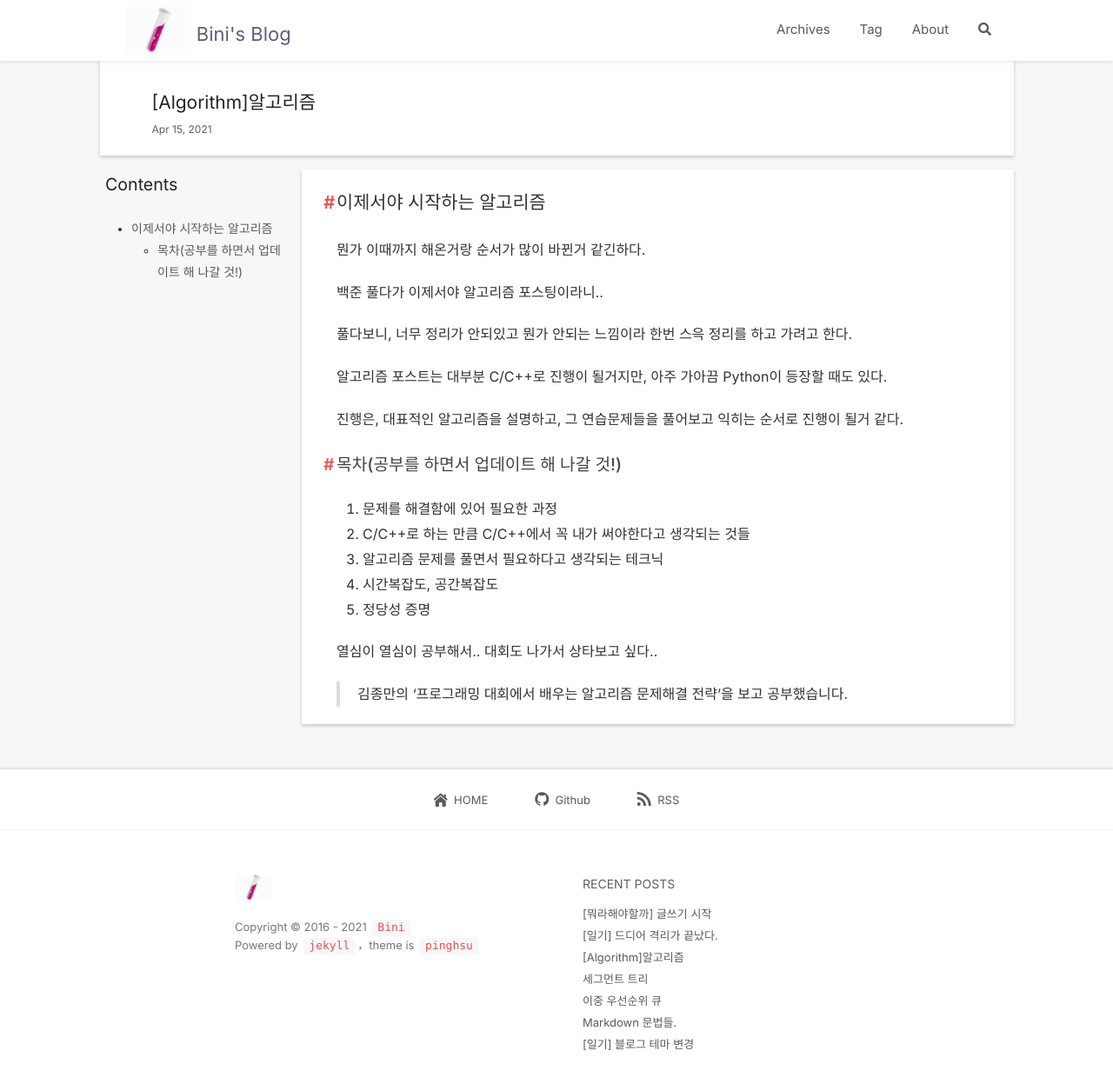
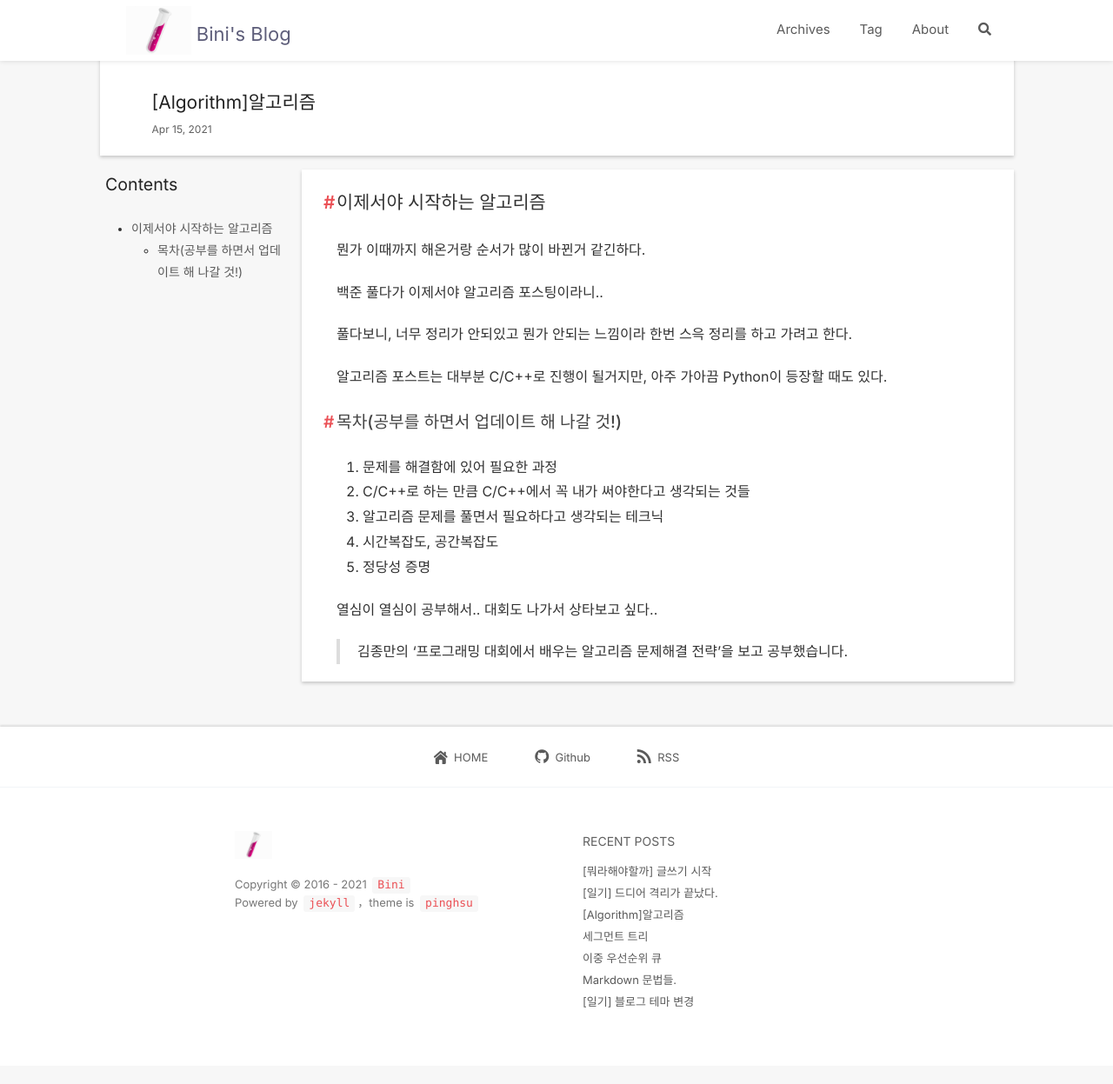
Before and after one commit to bini59/bini59.github.io, a Jekyll site: the page built from _posts/Algorithm/2021-04-13-Algorithm.md, in a window 1280 px wide and 1275 px high. Shown: the top 1247 px of the window at 87% size. Built offline with Jekyll 4.4.1, drawn with Linux system fonts in a browser that asks for light colours; nearby versions of some CDN libraries; comment, search, counter and statistics services are not loaded.

Commit message:
Chore : Delete obsolete content

```diff
--- a/_posts/Algorithm/2021-04-13-Algorithm.md
+++ b/_posts/Algorithm/2021-04-13-Algorithm.md
@@ -22,7 +22,6 @@ icon          : note
 
 알고리즘 포스트는 대부분 C/C++로 진행이 될거지만, 아주 가아끔 Python이 등장할 때도 있다.
 
-진행은, 대표적인 알고리즘을 설명하고, 그 연습문제들을 풀어보고 익히는 순서로 진행이 될거 같다.
 
 ### 목차(공부를 하면서 업데이트 해 나갈 것!)
 
```
